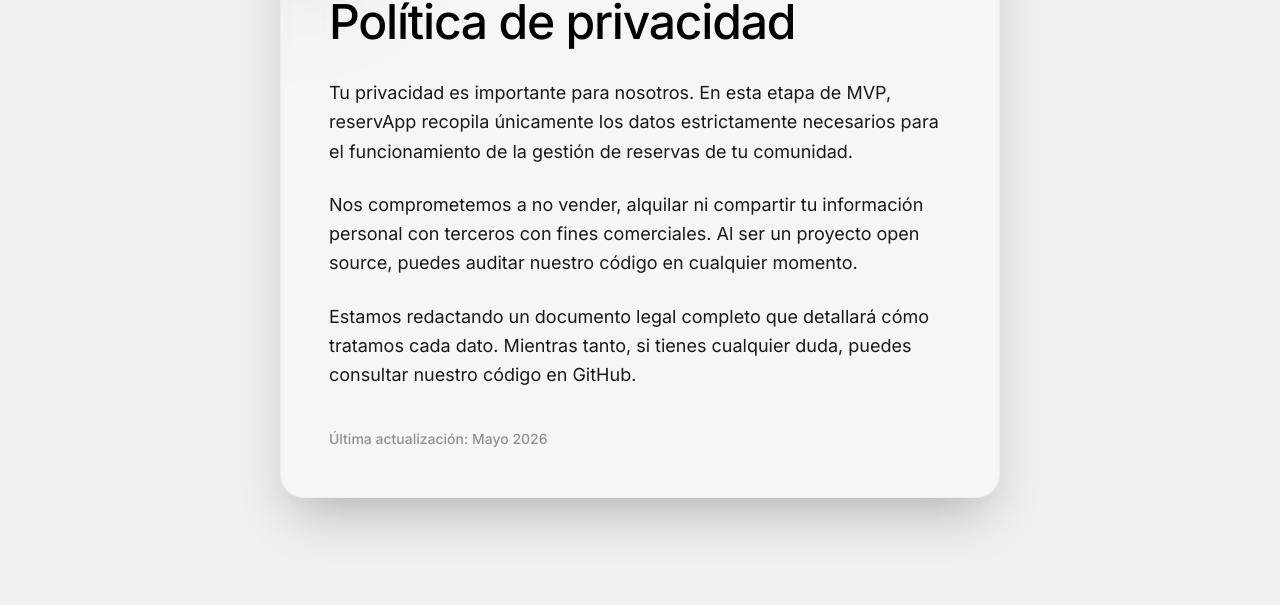
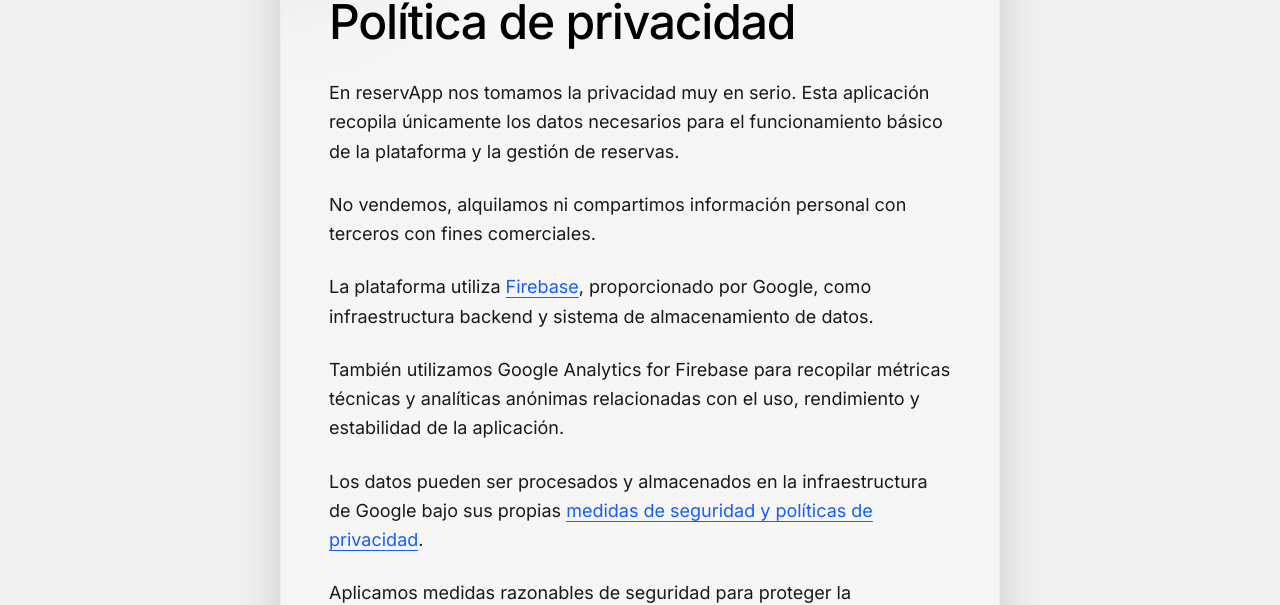
Before and after one commit to ValkoinenKissa/reservapp-web, a Next.js app: page /privacy-policy in a window 1280 px wide. Shown: the part 307-912 px from the top of the page. Built offline with nearby package versions, Linux system fonts and the light colour scheme.

Commit message:
feat: add privacy policy and terms and conditions pages

```diff
--- a/src/app/(legal)/privacy-policy/page.tsx
+++ b/src/app/(legal)/privacy-policy/page.tsx
@@ -26,19 +26,36 @@
           </div>
 
           <div className="text-foreground/90 space-y-6 text-lg leading-relaxed">
-            <p>
-              Tu privacidad es importante para nosotros. En esta etapa de MVP, reservApp recopila únicamente los datos
-              estrictamente necesarios para el funcionamiento de la gestión de reservas de tu comunidad.
-            </p>
-            <p>
-              Nos comprometemos a no vender, alquilar ni compartir tu información personal con terceros con fines
-              comerciales. Al ser un proyecto open source, puedes auditar nuestro código en cualquier momento.
-            </p>
-            <p>
-              Estamos redactando un documento legal completo que detallará cómo tratamos cada dato. Mientras tanto, si
-              tienes cualquier duda, puedes consultar nuestro código en GitHub.
-            </p>
-            <p className="text-muted-foreground pt-4 text-sm font-medium">Última actualización: Mayo 2026</p>
+           <p> En reservApp nos tomamos la privacidad muy en serio. Esta aplicación recopila únicamente los datos necesarios para el funcionamiento básico de la plataforma y la gestión de reservas. </p>
+           <p> No vendemos, alquilamos ni compartimos información personal con terceros con fines comerciales. </p>
+           <p>
+             La plataforma utiliza{" "}
+             <a
+               href="https://firebase.google.com/support/privacy"
+               target="_blank"
+               rel="noopener noreferrer"
+               className="text-blue-600 hover:text-blue-700 dark:text-blue-400 dark:hover:text-blue-300 underline underline-offset-4"
+             >
+               Firebase
+             </a>
+             , proporcionado por Google, como infraestructura backend y sistema de almacenamiento de datos.
+           </p>
+           <p> También utilizamos Google Analytics for Firebase para recopilar métricas técnicas y analíticas anónimas relacionadas con el uso, rendimiento y estabilidad de la aplicación. </p>
+           <p>
+             Los datos pueden ser procesados y almacenados en la infraestructura de Google bajo sus propias{" "}
+             <a
+               href="https://policies.google.com/privacy"
+               target="_blank"
+               rel="noopener noreferrer"
+               className="text-blue-600 hover:text-blue-700 dark:text-blue-400 dark:hover:text-blue-300 underline underline-offset-4"
+             >
+               medidas de seguridad y políticas de privacidad
+             </a>
+             .
+           </p> <p> Aplicamos medidas razonables de seguridad para proteger la información almacenada y restringir accesos no autorizados. Sin embargo, ningún sistema conectado a Internet puede garantizar seguridad absoluta. </p>
+           <p> Como proyecto open source, parte del código fuente de reservApp puede consultarse públicamente con fines de transparencia y auditoría. </p> <p> Los usuarios pueden solicitar la modificación o eliminación de sus datos contactando con el responsable del proyecto. </p>
+           <p> Esta política podrá actualizarse conforme evolucione el proyecto o se incorporen nuevas funcionalidades. </p>
+           <p className="text-muted-foreground pt-4 text-sm font-medium"> Última actualización: Mayo 2026 </p>
           </div>
         </div>
       </motion.div>
--- a/src/app/(legal)/terms-and-conditions/page.tsx
+++ b/src/app/(legal)/terms-and-conditions/page.tsx
@@ -26,17 +26,25 @@
           </div>
 
           <div className="text-foreground/90 space-y-6 text-lg leading-relaxed">
+            <p> reservApp es una aplicación en fase MVP (Producto Mínimo Viable) destinada a facilitar la gestión de reservas y comunidades. </p>
+            <p> Al utilizar esta plataforma, aceptas hacer un uso legal, responsable y respetuoso del servicio, evitando actividades fraudulentas, accesos no autorizados o cualquier acción que pueda perjudicar a otros usuarios o al funcionamiento de la aplicación. </p>
+            <p> El software se proporciona "tal cual", sin garantías explícitas de disponibilidad continua, ausencia de errores o compatibilidad con todos los dispositivos y escenarios de uso. </p>
+            <p> El usuario es responsable de la información y contenido que comparta dentro de la plataforma. </p>
+            <p> reservApp se reserva el derecho de limitar, suspender o bloquear el acceso a usuarios que incumplan estas condiciones o hagan un uso indebido del servicio. </p>
             <p>
-              Estamos trabajando para definir los términos y condiciones detallados de reservApp. Al tratarse de una
-              versión MVP (Producto Mínimo Viable) y un proyecto de código abierto, nuestro objetivo principal es
-              facilitar la gestión de comunidades de forma transparente y gratuita.
+              La plataforma utiliza servicios de terceros proporcionados por{" "}
+              <a
+                href="https://firebase.google.com/support/privacy"
+                target="_blank"
+                rel="noopener noreferrer"
+                className="text-blue-600 hover:text-blue-700 dark:text-blue-400 dark:hover:text-blue-300 underline underline-offset-4"
+              >
+                Firebase y Google Analytics
+              </a>{" "}
+              para funcionalidades de infraestructura, almacenamiento y análisis técnico.
             </p>
-            <p>
-              Por el momento, el uso de esta aplicación implica la aceptación de que el software se proporciona "tal cual",
-              sin garantías de ningún tipo, y que el usuario es responsable del uso que haga de la plataforma y del
-              contenido que comparta en ella.
-            </p>
-            <p className="text-muted-foreground pt-4 text-sm font-medium">Última actualización: Mayo 2026</p>
+            <p> Estos términos podrán actualizarse conforme evolucione el proyecto o se incorporen nuevas funcionalidades. </p>
+            <p className="text-muted-foreground pt-4 text-sm font-medium"> Última actualización: Mayo 2026 </p>
           </div>
         </div>
       </motion.div>
```
